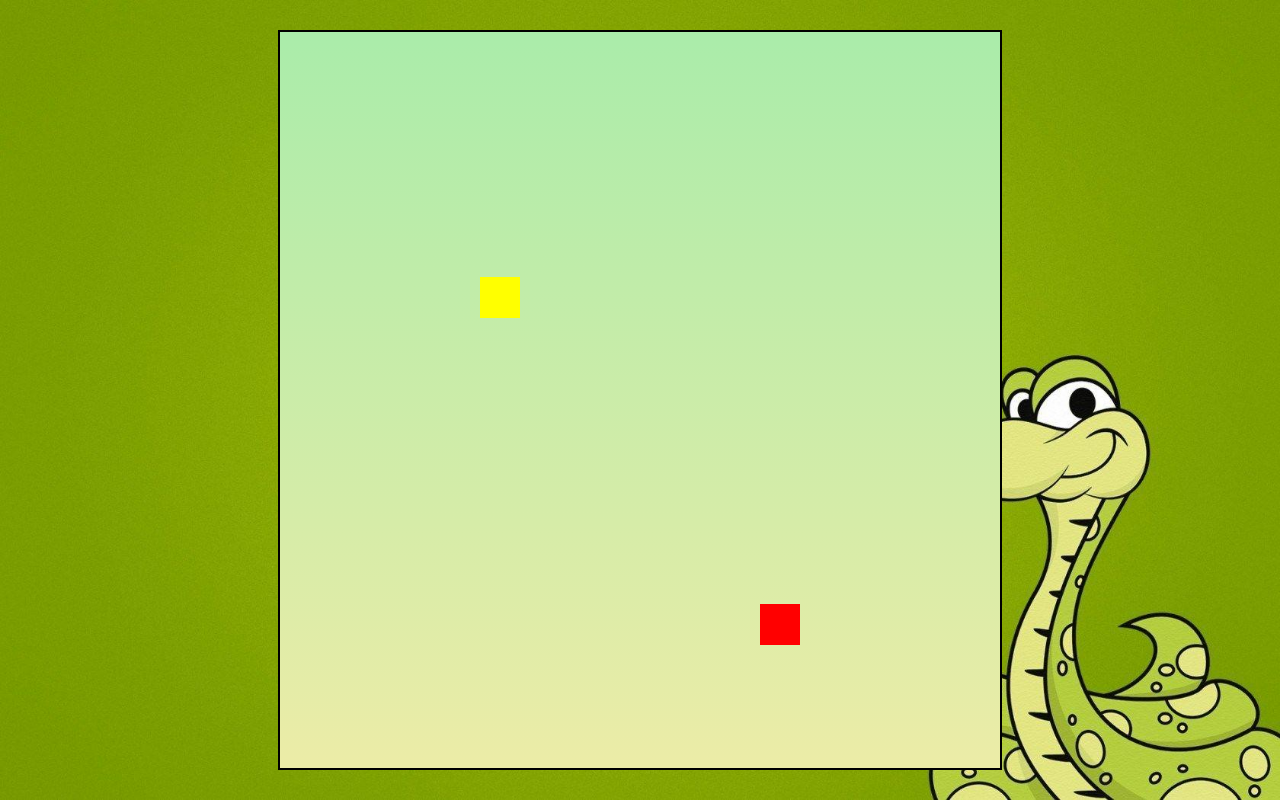
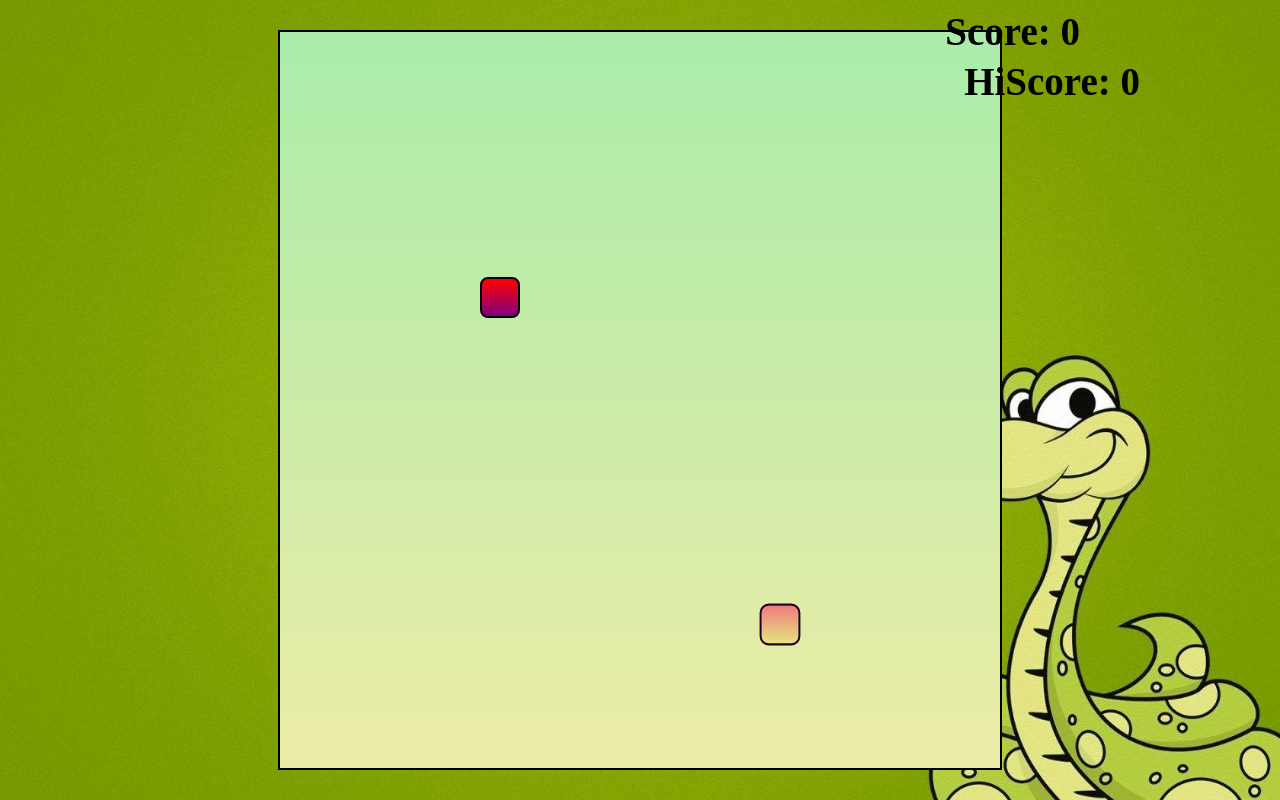
Before and after one commit to harshit-46/JavaScript-Mini-Projects, a plain HTML site: page Snake Game/index.html in a window 1280 px wide. Drawn offline with Linux system fonts and the light colour scheme; a web font is replaced by a local one.

Commit message:
Completed

```diff
--- a/Snake Game/index.html
+++ b/Snake Game/index.html
@@ -1,18 +1,18 @@
-<!--
-This project is under development.
--->
 <!DOCTYPE html>
 <html lang="en">
 <head>
     <meta charset="UTF-8">
+    <meta http-equiv="X-UA-Compatible" content="IE=edge">
     <meta name="viewport" content="width=device-width, initial-scale=1.0">
+    <title>Snake Game</title>
     <link rel="stylesheet" href="style.css">
-    <title>Snake Game</title>
 </head>
 <body>
     <div class="body">
+        <div id="scoreBox">Score: 0</div>
+        <div id="hiscoreBox">HiScore: 0</div>
         <div id="board"></div>
     </div>
-    <script src="script.js"></script>
 </body>
+<script src="script.js"></script>
 </html>
--- a/Snake Game/script.js
+++ b/Snake Game/script.js
@@ -1,102 +1,148 @@
-// This project is under development.
-
-let inputdir = {x: 0,y: 0};
+// Game Constants & Variables
+let inputDir = {x: 0, y: 0};
 const foodSound = new Audio('assets/food.mp3');
-const gameOverSound = new Audio('assets/gameOver.mp3');
+const gameOverSound = new Audio('assets/gameover.mp3');
 const moveSound = new Audio('assets/move.mp3');
 const musicSound = new Audio('assets/music.mp3');
-let snakeArr = [
-    {x:13,y:15}
-];
-food = {x:6,y:7};
-let speed = 5;
+let speed = 3;
 let score = 0;
 let lastPaintTime = 0;
+let snakeArr = [
+    {x: 13, y: 15}
+];
 
-let main = (ctime) => {
+food = {x: 6, y: 7};
+
+// Game Functions
+function main(ctime) {
     window.requestAnimationFrame(main);
-    if((ctime - lastPaintTime)/1000 < 1/speed) {
+    if((ctime - lastPaintTime)/1000 < 1/speed){
         return;
     }
     lastPaintTime = ctime;
     gameEngine();
-};
+}
 
-let iscollide = (sArr) => {
+function isCollide(snake) {
+    // If you bump into yourself
+    for (let i = 1; i < snakeArr.length; i++) {
+        if(snake[i].x === snake[0].x && snake[i].y === snake[0].y){
+            return true;
+        }
+    }
+    // If you bump into the wall
+    if(snake[0].x >= 18 || snake[0].x <=0 || snake[0].y >= 18 || snake[0].y <=0){
+        return true;
+    }
+
     return false;
-};
+}
 
-let gameEngine = () => {
-
-    if(iscollide(snakeArr)) {
+function gameEngine(){
+    // Part 1: Updating the snake array & Food
+    if(isCollide(snakeArr)){
         gameOverSound.play();
         musicSound.pause();
-        inputdir = {x:0,y:0};
-        alert("Game Over, Press any key to play again!");
-        snakeArr = [{x:13,y:15}];
+        inputDir =  {x: 0, y: 0};
+        alert("Game Over. Press any key to play again!");
+        snakeArr = [{x: 13, y: 15}];
         musicSound.play();
         score = 0;
     }
 
-    if(snakeArr[0].y === food.y && snakeArr[0].x === food.x) {
+    // If you have eaten the food, increment the score and regenerate the food
+    if(snakeArr[0].y === food.y && snakeArr[0].x ===food.x){
         foodSound.play();
-        snakeArr.unshift({x:snakeArr[0].x + inputdir.x, y:snakeArr[0].y + inputdir.y});
+        score += 1;
+        if(score>hiscoreval){
+            hiscoreval = score;
+            localStorage.setItem("hiscore", JSON.stringify(hiscoreval));
+            hiscoreBox.innerHTML = "HiScore: " + hiscoreval;
+        }
+        scoreBox.innerHTML = "Score: " + score;
+        snakeArr.unshift({x: snakeArr[0].x + inputDir.x, y: snakeArr[0].y + inputDir.y});
         let a = 2;
         let b = 16;
-        food = {x: Math.round(a + (b-a) * Math.random()), y: Math.random(a + (b-a) * Math.random())};
+        food = {x: Math.round(a + (b-a)* Math.random()), y: Math.round(a + (b-a)* Math.random())}
     }
 
-    for(let i = snakeArr.length-2; i>=0; i--) {
+    // Moving the snake
+    for (let i = snakeArr.length - 2; i>=0; i--) {
         snakeArr[i+1] = {...snakeArr[i]};
     }
 
-    snakeArr[0].x += inputdir.x;
-    snakeArr[0].y += inputdir.y;
+    snakeArr[0].x += inputDir.x;
+    snakeArr[0].y += inputDir.y;
 
+    // Part 2: Display the snake and Food
+    // Display the snake
     board.innerHTML = "";
-    snakeArr.forEach((e,index) => {
+    snakeArr.forEach((e, index)=>{
         snakeElement = document.createElement('div');
         snakeElement.style.gridRowStart = e.y;
         snakeElement.style.gridColumnStart = e.x;
-        if(index === 0) {
+
+        if(index === 0){
             snakeElement.classList.add('head');
-        } else {
+        }
+        else{
             snakeElement.classList.add('snake');
         }
         board.appendChild(snakeElement);
     });
-
+    // Display the food
     foodElement = document.createElement('div');
-    foodElement.classList.add('food');
     foodElement.style.gridRowStart = food.y;
     foodElement.style.gridColumnStart = food.x;
+    foodElement.classList.add('food')
     board.appendChild(foodElement);
-};
 
 
+}
+
+
+// Main logic starts here
+musicSound.play();
+let hiscore = localStorage.getItem("hiscore");
+if(hiscore === null){
+    hiscoreval = 0;
+    localStorage.setItem("hiscore", JSON.stringify(hiscoreval))
+}
+else{
+    hiscoreval = JSON.parse(hiscore);
+    hiscoreBox.innerHTML = "HiScore: " + hiscore;
+}
 
 window.requestAnimationFrame(main);
-window.addEventListener("keydown", (e) => {
-    inputDir = {x:0,y:1};
+window.addEventListener('keydown', e =>{
+    inputDir = {x: 0, y: 1} // Start the game
     moveSound.play();
-    switch(e.key) {
+    switch (e.key) {
         case "ArrowUp":
+            console.log("ArrowUp");
             inputDir.x = 0;
             inputDir.y = -1;
             break;
+
         case "ArrowDown":
+            console.log("ArrowDown");
             inputDir.x = 0;
             inputDir.y = 1;
             break;
+
         case "ArrowLeft":
+            console.log("ArrowLeft");
             inputDir.x = -1;
             inputDir.y = 0;
             break;
+
         case "ArrowRight":
+            console.log("ArrowRight");
             inputDir.x = 1;
             inputDir.y = 0;
             break;
         default:
             break;
     }
+
 });
--- a/Snake Game/style.css
+++ b/Snake Game/style.css
@@ -1,35 +1,62 @@
-* {
+@import url('https://fonts.googleapis.com/css2?family=New+Tegomin&display=swap');
+*{
     padding: 0;
     margin: 0;
 }
 
-.body {
+.body{
     background: url("assets/bg.jpg");
     min-height: 100vh;
     background-size: 100vw 100vh;
+    background-repeat: no-repeat;
     display: flex;
     justify-content: center;
     align-items: center;
 }
 
-#board {
-    background: linear-gradient(rgb(170,236,170),rgb(236,236,167));
+#scoreBox{
+    position: absolute;
+    top: 9px;
+    right: 200px;
+    font-size: 39px;
+    font-weight: bold;
+    font-family: 'New Tegomin', serif;
+}
+
+#hiscoreBox{
+    position: absolute;
+    top: 59px;
+    right: 140px;
+    font-size: 39px;
+    font-weight: bold;
+    font-family: 'New Tegomin', serif;
+}
+
+#board{
+    background: linear-gradient(rgb(170, 236, 170), rgb(236, 236, 167));
     width: 90vmin;
     height: 92vmin;
     border: 2px solid black;
     display: grid;
+    grid-template-rows: repeat(18, 1fr);
     grid-template-columns: repeat(18, 1fr);
-    grid-template-rows: repeat(18, 1fr);
 }
 
-.head {
-    background-color: red;
+.head{
+    background: linear-gradient(rgb(240, 124, 124), rgb(228, 228, 129));
+    border: 2px solid rgb(34, 4, 34);
+    transform: scale(1.02);
+    border-radius: 9px;
 }
 
-.snake {
+.snake{
     background-color: purple;
+    border: .25vmin solid white;
+    border-radius: 12px;
 }
 
-.food {
-    background-color: yellow;
+.food{
+    background: linear-gradient(red, purple);
+    border: .25vmin solid black;
+    border-radius: 8px;
 }
```
